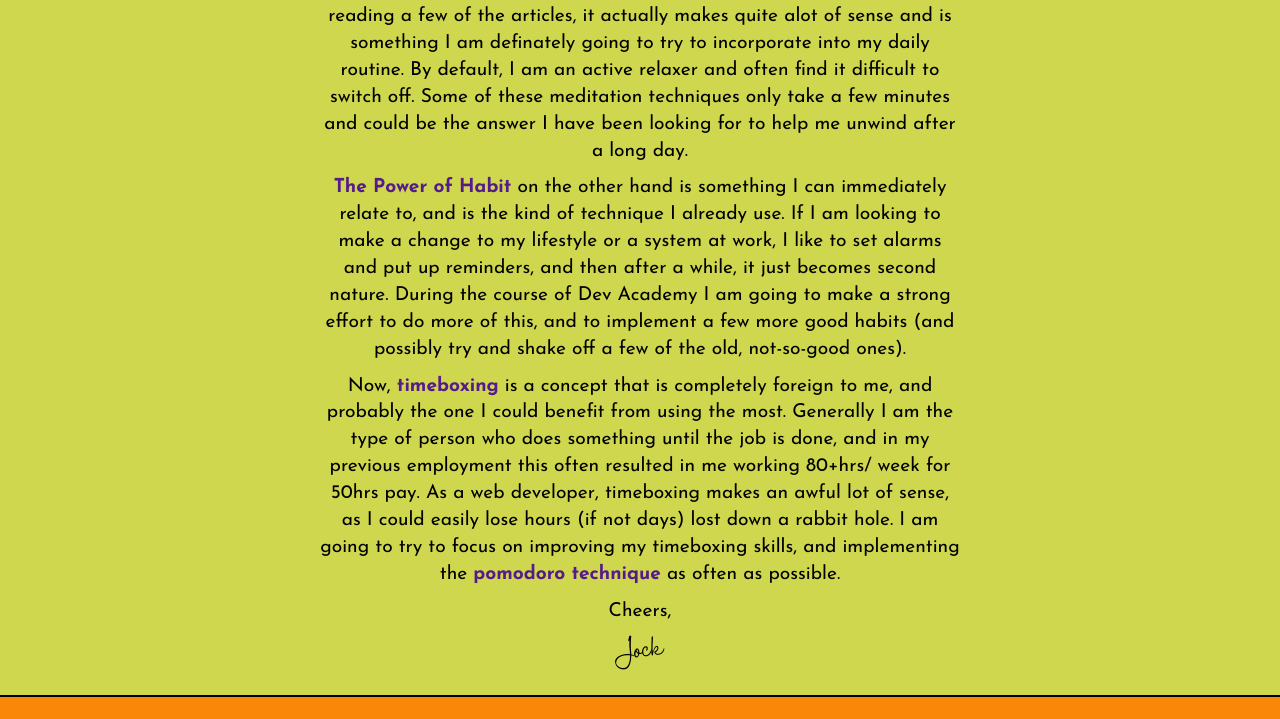
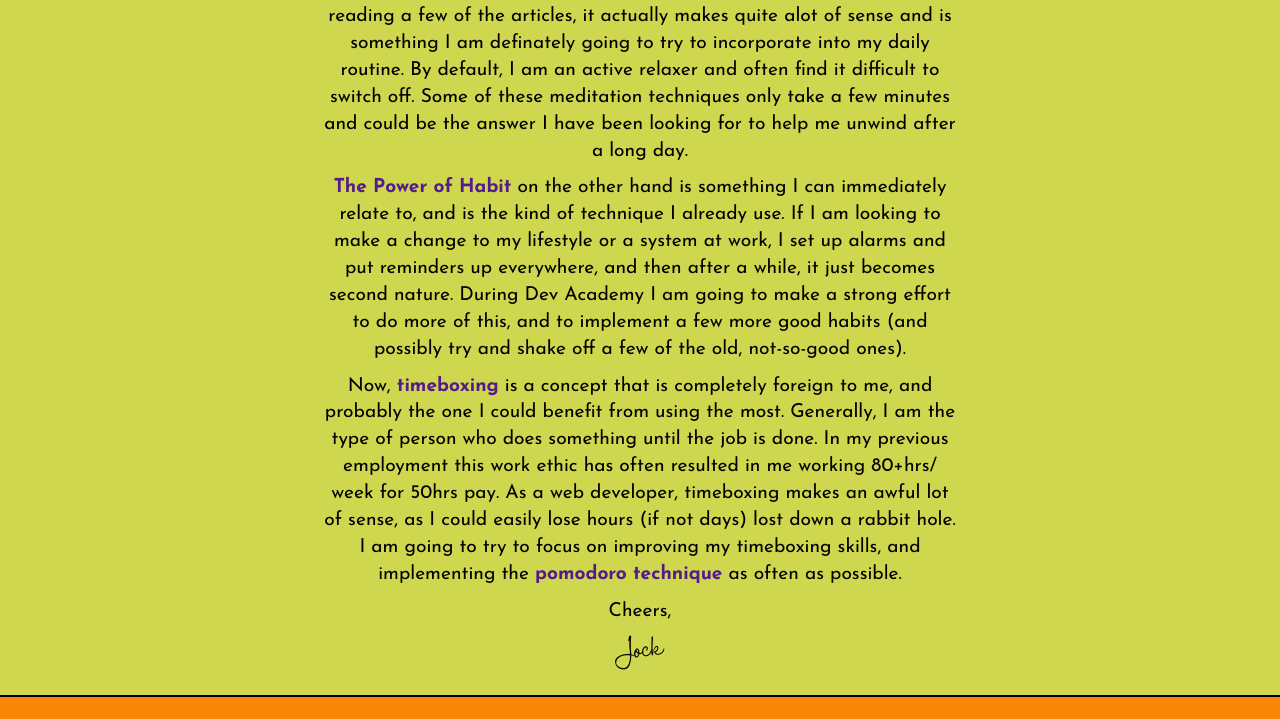
Before and after one commit to jock-dalby/jock-dalby.github.io, a plain HTML site: page blog/c1-time-and-habits-blog.html in a window 1280 px wide. Shown: the part 550-1269 px from the top of the page. Drawn offline with Linux system fonts and the light colour scheme.

Commit message:
Correct typos and grammar around site

```diff
--- a/blog/c1-time-and-habits-blog.html
+++ b/blog/c1-time-and-habits-blog.html
@@ -32,9 +32,9 @@
 
       <p><b><a href="http://blog.bufferapp.com/how-meditation-affects-your-brain">Meditation</a> &amp; <a href="http://www.productivityninja.co.uk/getting-things-done-and-the-mindful-productivity-ninja/">Mindfulness</a></b> are topics I previously knew very little about and to be honest, wasn't particularly interested in learning. But after reading a few of the articles, it actually makes quite alot of sense and is something I am definately going to try to incorporate into my daily routine. By default, I am an active relaxer and often find it difficult to switch off. Some of these meditation techniques only take a few minutes and could be the answer I have been looking for to help me unwind after a long day.</p>
 
-      <p><b><a href="https://www.youtube.com/watch?v=voX0gUn_JOI">The Power of Habit</a></b> on the other hand is something I can immediately relate to, and is the kind of technique I already use. If I am looking to make a change to my lifestyle or a system at work, I like to set alarms and put up reminders, and then after a while, it just becomes second nature. During the course of Dev Academy I am going to make a strong effort to do more of this, and to implement a few more good habits (and possibly try and shake off a few of the old, not-so-good ones).</p>
+      <p><b><a href="https://www.youtube.com/watch?v=voX0gUn_JOI">The Power of Habit</a></b> on the other hand is something I can immediately relate to, and is the kind of technique I already use. If I am looking to make a change to my lifestyle or a system at work, I set up alarms and put reminders up everywhere, and then after a while, it just becomes second nature. During Dev Academy I am going to make a strong effort to do more of this, and to implement a few more good habits (and possibly try and shake off a few of the old, not-so-good ones).</p>
 
-      <p>Now, <b><a href="https://www.agilealliance.org/glossary/timebox/">timeboxing</a></b> is a concept that is completely foreign to me, and probably the one I could benefit from using the most. Generally I am the type of person who does something until the job is done, and in my previous employment this often resulted in me working 80+hrs/ week for 50hrs pay. As a web developer, timeboxing makes an awful lot of sense, as I could easily lose hours (if not days) lost down a rabbit hole. I am going to try to focus on improving my timeboxing skills, and implementing the <b><a href="http://pomodorotechnique.com/">pomodoro technique</a></b> as often as possible.</p>
+      <p>Now, <b><a href="https://www.agilealliance.org/glossary/timebox/">timeboxing</a></b> is a concept that is completely foreign to me, and probably the one I could benefit from using the most. Generally, I am the type of person who does something until the job is done. In my previous employment this work ethic has often resulted in me working 80+hrs/ week for 50hrs pay. As a web developer, timeboxing makes an awful lot of sense, as I could easily lose hours (if not days) lost down a rabbit hole. I am going to try to focus on improving my timeboxing skills, and implementing the <b><a href="http://pomodorotechnique.com/">pomodoro technique</a></b> as often as possible.</p>
 
       <p>Cheers,</p>
 
```
Also changed, not shown: blog/c1-reflection-blog.html (+1 -1 lines), index.html (+1 -1 lines).
